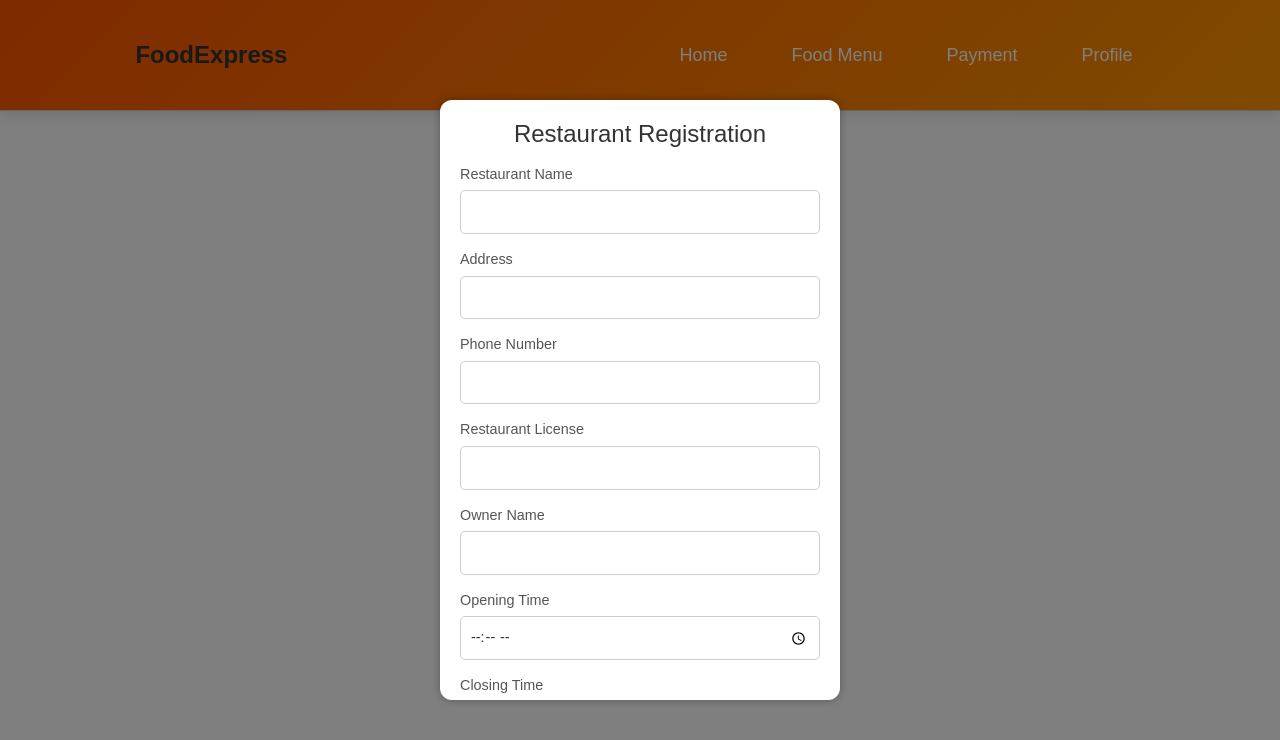
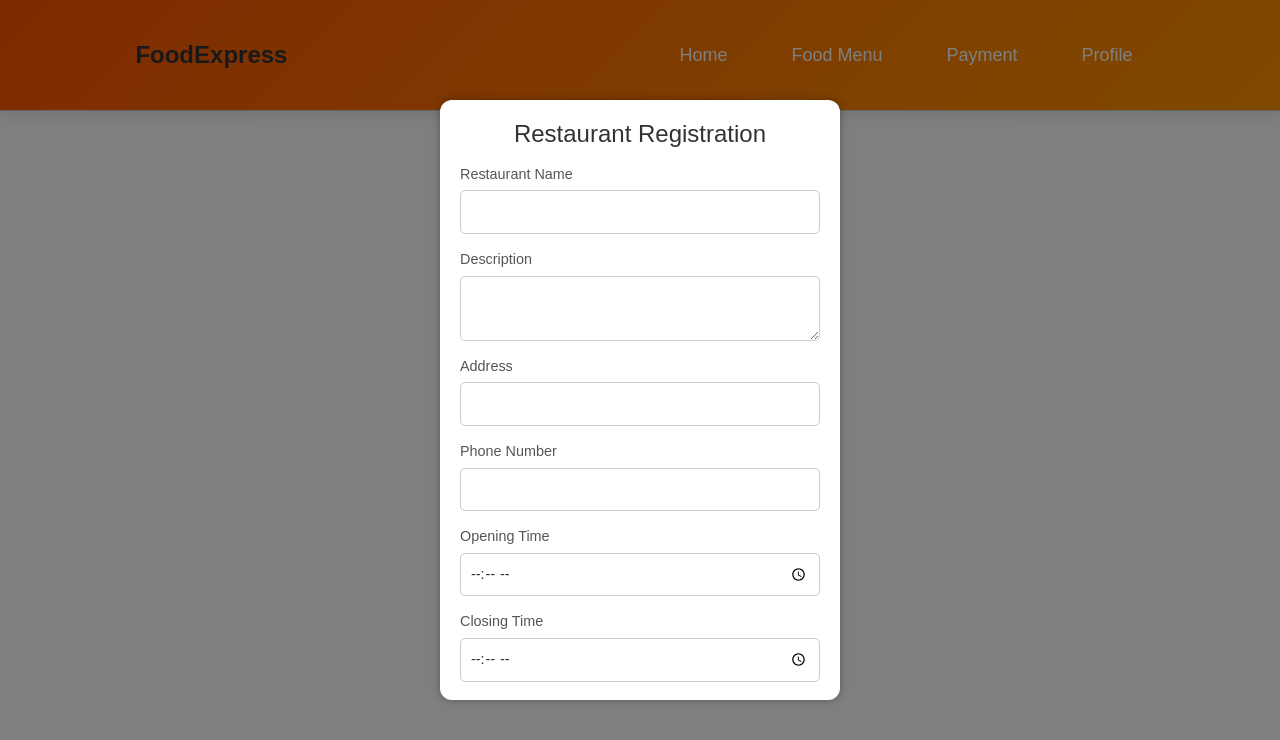
Before and after one commit to Parth-243/fast-food, a React (Create React App) app: page /restaurantPage in a window 1280 px wide. Shown: the top 740 px of the page. Built offline with nearby package versions, Linux system fonts and the light colour scheme; no server answers.

Commit message:
revamp the restaurant registration modal

```diff
--- a/src/component/Panels/BusinessPanel/RestaurantRegistration.jsx
+++ b/src/component/Panels/BusinessPanel/RestaurantRegistration.jsx
@@ -3,10 +3,9 @@
 
 const RestaurantRegistration = ({ onSubmit }) => {
   const [restaurantName, setRestaurantName] = useState("");
+  const [description, setDescription] = useState("");
   const [address, setAddress] = useState("");
   const [phoneNo, setPhoneNo] = useState("");
-  const [restaurantLicense, setRestaurantLicense] = useState("");
-  const [ownerName, setOwnerName] = useState("");
   const [openingTime, setOpeningTime] = useState("");
   const [closingTime, setClosingTime] = useState("");
   const [state, setState] = useState("");
@@ -16,16 +15,15 @@
   const handleSubmit = (e) => {
     e.preventDefault();
     onSubmit({
-      restaurantName,
+      name: restaurantName,
+      description,
+      mobile: phoneNo,
+      opensAt: openingTime,
+      closesAt: closingTime,
       address,
-      phoneNo,
-      restaurantLicense,
-      ownerName,
-      openingTime,
-      closingTime,
       state,
       city,
-      pincode,
+      postalCode: pincode,
     });
   };
 
@@ -45,6 +43,15 @@
             />
           </div>
           <div className="form-group">
+            <label htmlFor="description">Description</label>
+            <textarea
+              id="description"
+              value={description}
+              onChange={(e) => setDescription(e.target.value)}
+              required
+            ></textarea>
+          </div>
+          <div className="form-group">
             <label htmlFor="address">Address</label>
             <input
               type="text"
@@ -62,26 +69,6 @@
               value={phoneNo}
               onChange={(e) => setPhoneNo(e.target.value)}
               pattern="[0-9]{10}"
-              required
-            />
-          </div>
-          <div className="form-group">
-            <label htmlFor="restaurantLicense">Restaurant License</label>
-            <input
-              type="text"
-              id="restaurantLicense"
-              value={restaurantLicense}
-              onChange={(e) => setRestaurantLicense(e.target.value)}
-              required
-            />
-          </div>
-          <div className="form-group">
-            <label htmlFor="ownerName">Owner Name</label>
-            <input
-              type="text"
-              id="ownerName"
-              value={ownerName}
-              onChange={(e) => setOwnerName(e.target.value)}
               required
             />
           </div>
```
